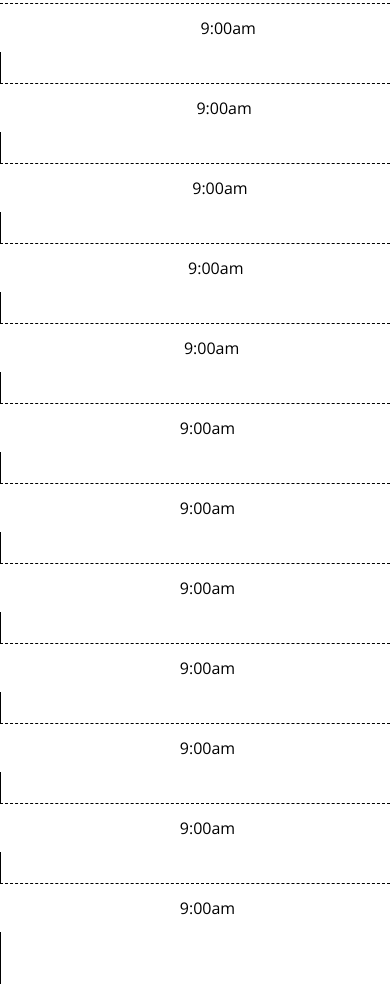
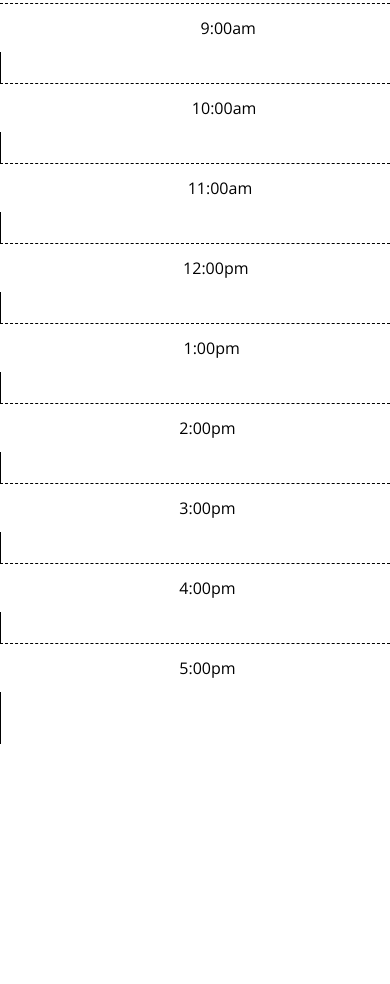
Before and after one commit to capriciouscalzone/Work_Day_Scheduler, a plain HTML site: page index.html in a window 390 px wide. Shown: the part 341-1325 px from the top of the page. After the commit the page ends 1085 px from the top, so only its background shows below. Drawn offline with nearby package versions, Linux system fonts and the light colour scheme; files that its build step writes are made by us from their sources.

Commit message:
corrected all the times for each text box

```diff
--- a/index.html
+++ b/index.html
@@ -37,83 +37,63 @@
             <textarea class="col-md-10 decription">
             </textarea>
         </div>
-        <div id="9inTheMorning" class="row time-block">
+        <div id="10inTheMorning" class="row time-block">
           <div class="col-md-1 hour">
-              9:00am
+              10:00am
           </div>
           <textarea class="col-md-10 decription">
           </textarea>
       </div>
-      <div id="9inTheMorning" class="row time-block">
+      <div id="11inTheMorning" class="row time-block">
         <div class="col-md-1 hour">
-            9:00am
+            11:00am
         </div>
         <textarea class="col-md-10 decription">
         </textarea>
     </div>
-    <div id="9inTheMorning" class="row time-block">
+    <div id="12inTheafternoon" class="row time-block">
       <div class="col-md-1 hour">
-          9:00am
+          12:00pm
       </div>
       <textarea class="col-md-10 decription">
       </textarea>
   </div>
-  <div id="9inTheMorning" class="row time-block">
+  <div id="1inTheafternoon" class="row time-block">
     <div class="col-md-1 hour">
-        9:00am
+        1:00pm
     </div>
     <textarea class="col-md-10 decription">
     </textarea>
 </div>
-<div id="9inTheMorning" class="row time-block">
+<div id="2inTheafternoon" class="row time-block">
   <div class="col-md-1 hour">
-      9:00am
+      2:00pm
   </div>
   <textarea class="col-md-10 decription">
   </textarea>
 </div>
-<div id="9inTheMorning" class="row time-block">
+<div id="3inTheafternoon" class="row time-block">
   <div class="col-md-1 hour">
-      9:00am
+      3:00pm
   </div>
   <textarea class="col-md-10 decription">
   </textarea>
 </div>
-<div id="9inTheMorning" class="row time-block">
+<div id="4inTheafternoon" class="row time-block">
   <div class="col-md-1 hour">
-      9:00am
+      4:00pm
   </div>
   <textarea class="col-md-10 decription">
   </textarea>
 </div>
-<div id="9inTheMorning" class="row time-block">
+<div id="5inTheafternoon" class="row time-block">
   <div class="col-md-1 hour">
-      9:00am
+      5:00pm
   </div>
   <textarea class="col-md-10 decription">
   </textarea>
 </div>
-<div id="9inTheMorning" class="row time-block">
-  <div class="col-md-1 hour">
-      9:00am
-  </div>
-  <textarea class="col-md-10 decription">
-  </textarea>
-</div>
-<div id="9inTheMorning" class="row time-block">
-  <div class="col-md-1 hour">
-      9:00am
-  </div>
-  <textarea class="col-md-10 decription">
-  </textarea>
-</div>
-<div id="9inTheMorning" class="row time-block">
-  <div class="col-md-1 hour">
-      9:00am
-  </div>
-  <textarea class="col-md-10 decription">
-  </textarea>
-</div>
+
 
 
     </div>
```
